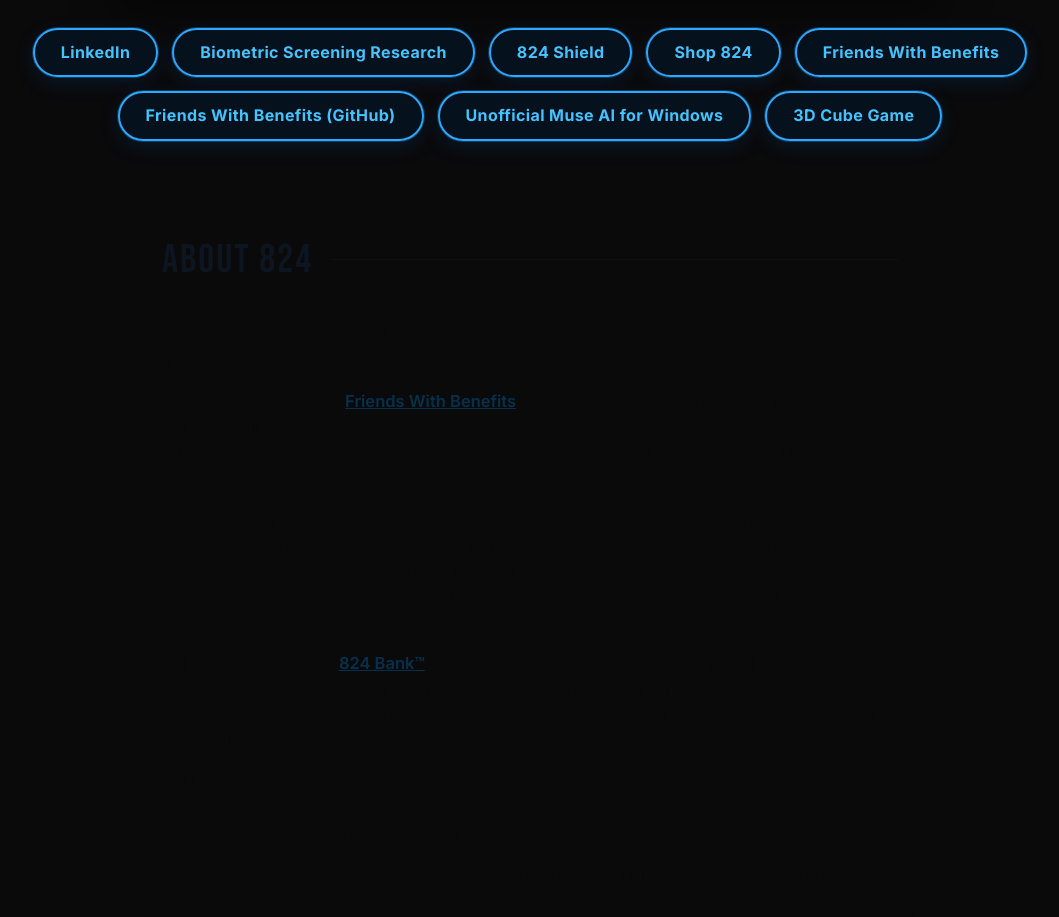
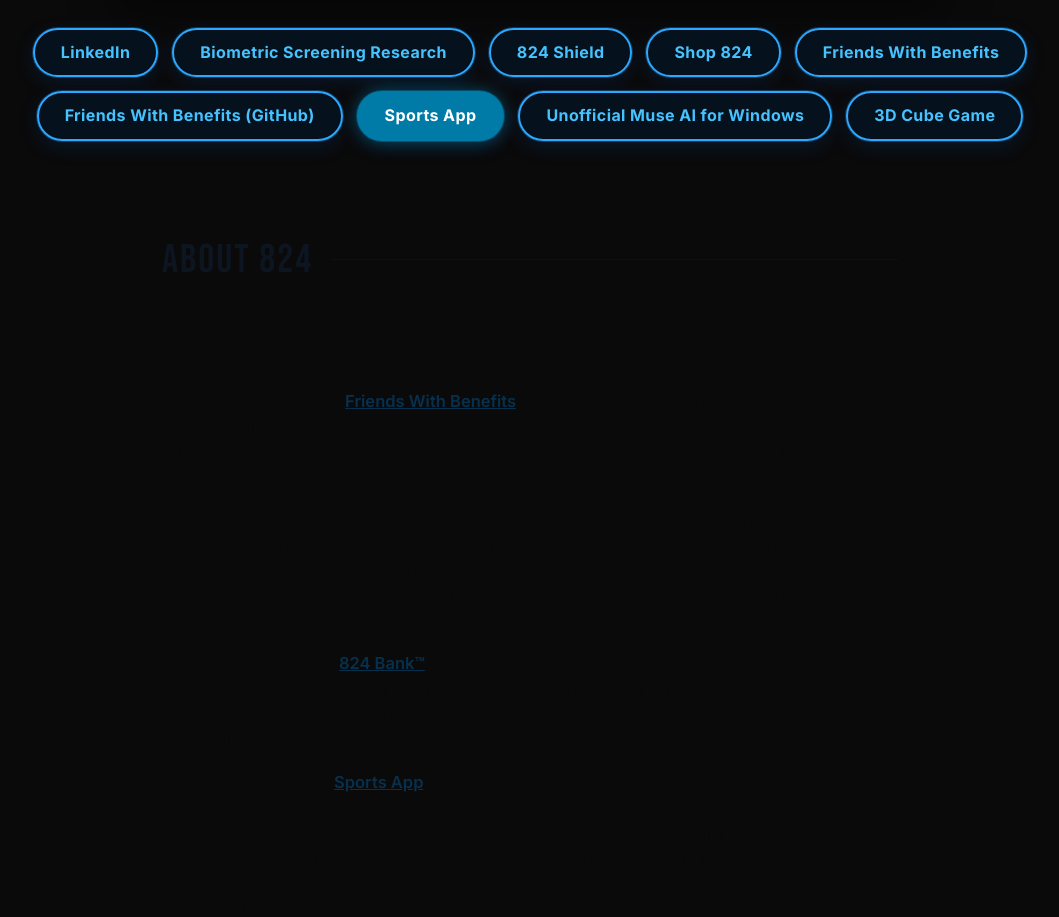
Before and after one commit to nds20/nv-beastmode82420, a React (Vite) app in the folder frontend/: page / in a window 1280 px wide. Shown: the part 1635-2552 px from the top of the page, without its empty margins (110-1169 px from the left). Built offline with nearby package versions, Linux system fonts and the light colour scheme; no server answers.

Commit message:
Add Sports App to hub links (cerulean-highlighted pill) and About 824

```diff
--- a/frontend/src/index.css
+++ b/frontend/src/index.css
@@ -340,6 +340,14 @@ body::before {
   box-shadow: 0 0 0 1px rgba(46, 168, 255, .28), 0 6px 18px rgba(0, 60, 120, .28);
 }
 .hub-page .hub-pill:hover { background: #2ea8ff; color: #06121f; }
+/* Sports App highlight (owner direction 2026-11-08): the Sports App
+   pill stands out from the Kai-blue row in cerulean — filled #007BA7
+   with white text and a cerulean glow, deepening on hover. */
+.hub-page .hub-pill-sports {
+  background: #007ba7; border-color: #007ba7; color: #ffffff;
+  box-shadow: 0 0 0 1px rgba(0, 123, 167, .45), 0 0 18px rgba(0, 123, 167, .55), 0 6px 18px rgba(0, 60, 120, .28);
+}
+.hub-page .hub-pill-sports:hover { background: #005a7d; border-color: #005a7d; color: #ffffff; }
 .hub-hero img { filter: drop-shadow(0 18px 30px rgba(0,0,0,.35)); }
 .hub-hero { max-width: 660px; margin: 0 auto; padding-top: 34px; }
 .hub-hero img { width: 100%; height: auto; display: block; }
--- a/frontend/src/pages/Hub.jsx
+++ b/frontend/src/pages/Hub.jsx
@@ -32,6 +32,8 @@ const FWB_APP_URL = 'https://nv-friends-with-benefits.dp8t78cvgc.workers.dev';
 
 const BANK_APP_URL = 'https://nv-824-bank.dp8t78cvgc.workers.dev';
 
+const SPORTS_APP_URL = 'https://nv-sports-app.dp8t78cvgc.workers.dev';
+
 const HUB_LINKS = [
   { label: 'LinkedIn', href: 'https://www.LinkedIn.com/in/beastmode82420' },
   { label: 'Biometric Screening Research', href: 'https://github.com/nds20/nv-genomic-trial-match' },
@@ -39,6 +41,9 @@ const HUB_LINKS = [
   { label: 'Shop 824', href: 'https://github.com/nds20/nv-beastmode82420' },
   { label: 'Friends With Benefits', href: FWB_APP_URL },
   { label: 'Friends With Benefits (GitHub)', href: 'https://github.com/nds20/nv-friends-with-benefits' },
+  // Sports App links to the live app (like the Friends With Benefits
+  // pill) and carries the cerulean highlight so it stands out in the row.
+  { label: 'Sports App', href: SPORTS_APP_URL, className: 'hub-pill-sports' },
   { label: 'Unofficial Muse AI for Windows', href: 'https://github.com/nds20/nv-unofficial-MuseAI-windows-app' },
   { label: '3D Cube Game', href: 'https://muse.ai/s/3d-cube-game-xbxt6xixyxgxwxzxvsxx/2qoD5ps4YhV1YcHPNRi6nfm4bAZTiRccuapyZZ99eaI' },
 ];
@@ -316,7 +321,7 @@ export default function Hub() {
         {HUB_LINKS.map((link) => (
           <a
             key={link.label}
-            className="hub-pill"
+            className={link.className ? `hub-pill ${link.className}` : 'hub-pill'}
             href={link.href}
             target="_blank"
             rel="noreferrer"
@@ -364,6 +369,19 @@ export default function Hub() {
           becomes our top product on beastmode82420.com.
         </p>
         <p>
+          Newest on the roster:{' '}
+          <a href={SPORTS_APP_URL} target="_blank" rel="noreferrer">
+            Sports App
+          </a>{' '}
+          — the team platform for youth sports: public team pages and a team
+          directory, online player registration, a team calendar, coach and
+          parent messaging, and a paperwork tracker that keeps score of
+          physicals, report cards, and everything else handed in. Every team
+          gets its own logo and colors, all of it run on a five-role model —
+          Site Admin, Coach, Verifier, Parent, and the General Public. Live
+          now, with the Irondequoit Junior Eagles as its first team.
+        </p>
+        <p>
           And because 824 thinks in machines as well as software: the Queen Victoria,
           our 824 Beastmode Concept prototype — a gloss-black widebody sedan on gold
           wheels, scissor doors up front, and a Kai-blue-stitched cockpit. Her
```
